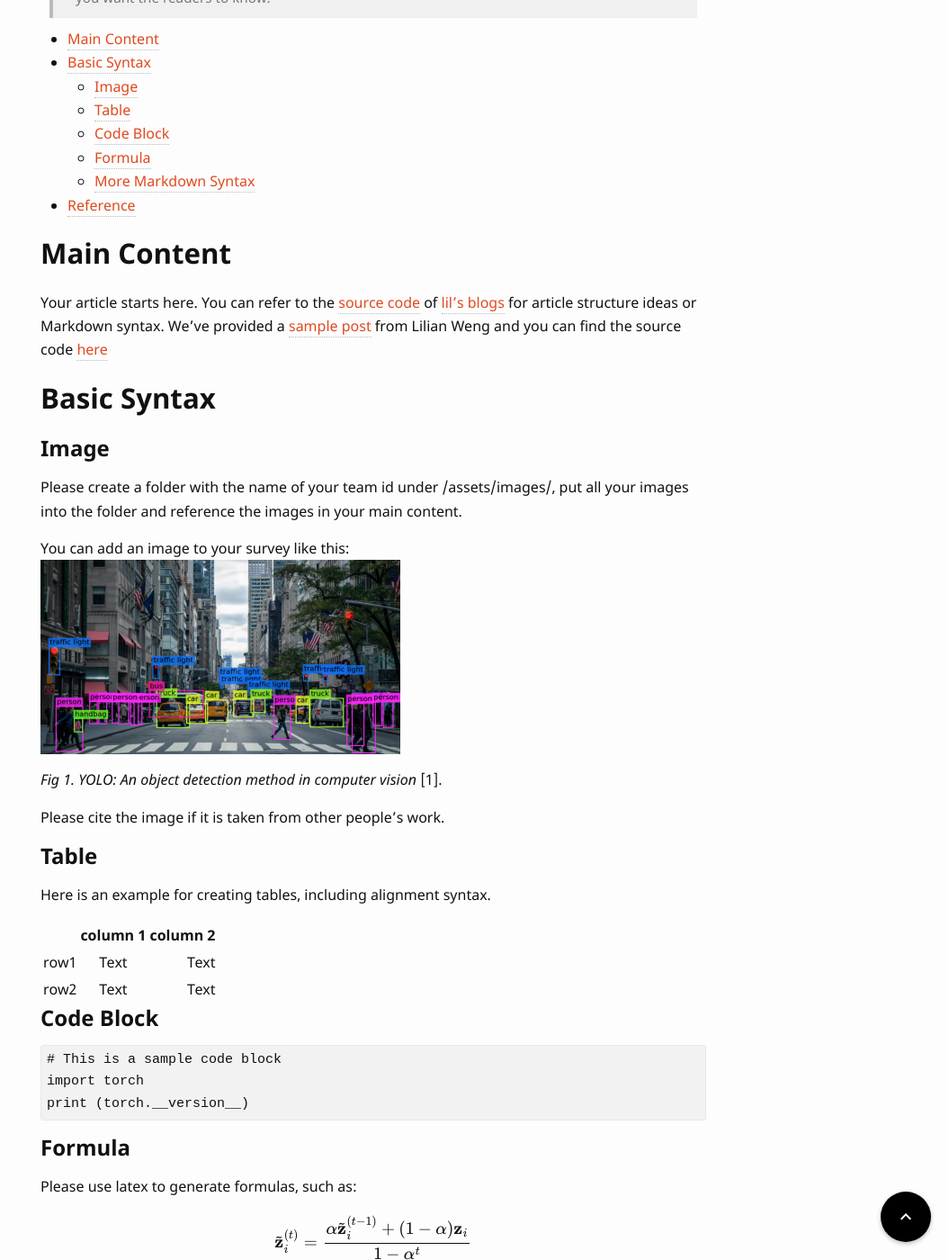
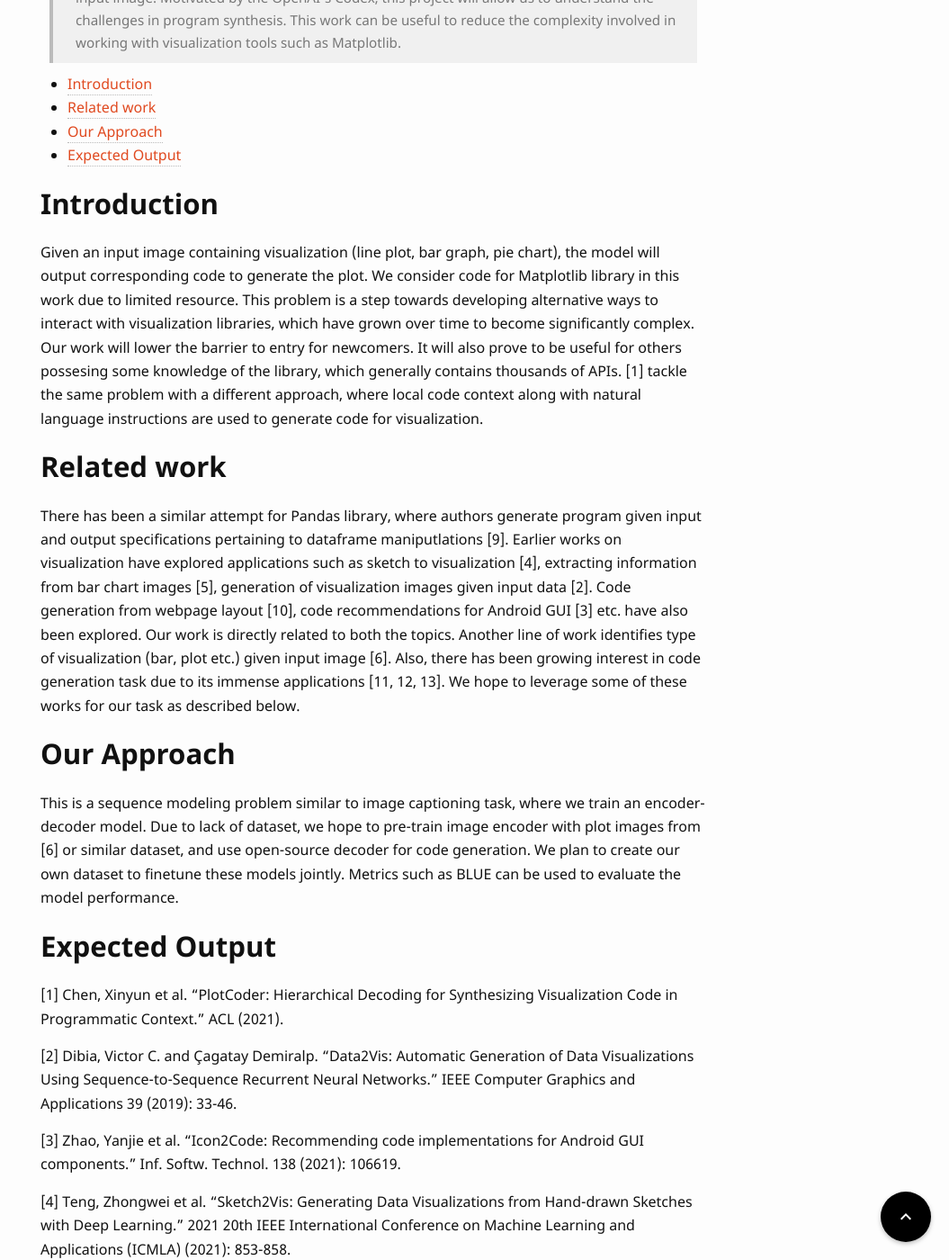
Before and after one commit to UCLAdeepvision/CS269-projects-2022spring, a Jekyll site: the page built from _posts/2022-04-10-team17-plot2code.md, in a window 1280 px wide and 1400 px high, scrolled down 310 px. Shown: the whole window at 90% size, without its empty margins (225-1280 px from the left). Built offline with Jekyll 4.4.1, drawn with Linux system fonts in a browser that asks for light colours; some web fonts are replaced; formulas are drawn with MathJax 3; comment, search, counter and statistics services are not loaded; some of the changed text lies outside the part shown.

Commit message:
Problem description

```diff
--- a/_posts/2022-04-10-team17-plot2code.md
+++ b/_posts/2022-04-10-team17-plot2code.md
@@ -7,13 +7,24 @@ date: 2022-04-10
 ---
 
 
-> This block is a brief introduction of your project. You can put your abstract here or any headers you want the readers to know.
+> In this work, we will explore code generation task when conditioned on visualization plot as input image. Motivated by the OpenAI's Codex, this project will allow us to understand the challenges in program synthesis. This work can be useful to reduce the complexity involved in working with visualization tools such as Matplotlib.
 
 <!--more-->
 {: class="table-of-content"}
 * TOC
 {:toc}
 
+## Introduction
+Given an input image containing visualization (line plot, bar graph, pie chart), the model will output corresponding code to generate the plot. We consider code for Matplotlib library in this work due to limited resource. This problem is a step towards developing alternative ways to interact with visualization libraries, which have grown over time to become significantly complex. Our work will lower the barrier to entry for newcomers. It will also prove to be useful for others possesing some knowledge of the library, which generally contains thousands of APIs. [1] tackle the same problem with a different approach, where local code context along with natural language instructions are used to generate code for visualization.
+
+## Related work
+There has been a similar attempt for Pandas library, where authors generate program given input and output specifications pertaining to dataframe maniputlations [9]. Earlier works on visualization have explored applications such as sketch to visualization [4], extracting information from bar chart images [5], generation of visualization images given input data [2]. Code generation from webpage layout [10], code recommendations for Android GUI [3] etc. have also been explored. Our work is directly related to both the topics. Another line of work identifies type of visualization (bar, plot etc.) given input image [6]. Also, there has been growing interest in code generation task due to its immense applications [11, 12, 13]. We hope to leverage some of these works for our task as described below.
+
+## Our Approach
+This is a sequence modeling problem similar to image captioning task, where we train an encoder-decoder model. Due to lack of dataset, we hope to pre-train image encoder with plot images from [6] or similar dataset, and use open-source decoder for code generation. We plan to create our own dataset to finetune these models jointly. Metrics such as BLUE can be used to evaluate the model performance.
+
+## Expected Output
+<!--
 ## Main Content
 Your article starts here. You can refer to the [source code](https://github.com/lilianweng/lil-log/tree/master/_posts) of [lil's blogs](https://lilianweng.github.io/lil-log/) for article structure ideas or Markdown syntax. We've provided a [sample post](https://ucladeepvision.github.io/CS188-Projects-2022Winter/2017/06/21/an-overview-of-deep-learning.html) from Lilian Weng and you can find the source code [here](https://raw.githubusercontent.com/UCLAdeepvision/CS188-Projects-2022Winter/main/_posts/2017-06-21-an-overview-of-deep-learning.md)
 
@@ -62,6 +73,31 @@ You can find more Markdown syntax at [this page](https://www.markdownguide.org/b
 ## Reference
 Please make sure to cite properly in your work, for example:
 
-[1] Redmon, Joseph, et al. "You only look once: Unified, real-time object detection." *Proceedings of the IEEE conference on computer vision and pattern recognition*. 2016.
+[1] Redmon, Joseph, et al. "You only look once: Unified, real-time object detection." *Proceedings of the IEEE conference on computer vision and pattern recognition*. 2016.-->
+[1] Chen, Xinyun et al. “PlotCoder: Hierarchical Decoding for Synthesizing Visualization Code in Programmatic Context.” ACL (2021).
+
+[2] Dibia, Victor C. and Çagatay Demiralp. “Data2Vis: Automatic Generation of Data Visualizations Using Sequence-to-Sequence Recurrent Neural Networks.” IEEE Computer Graphics and Applications 39 (2019): 33-46.
+
+[3] Zhao, Yanjie et al. “Icon2Code: Recommending code implementations for Android GUI components.” Inf. Softw. Technol. 138 (2021): 106619.
+
+[4] Teng, Zhongwei et al. “Sketch2Vis: Generating Data Visualizations from Hand-drawn Sketches with Deep Learning.” 2021 20th IEEE International Conference on Machine Learning and Applications (ICMLA) (2021): 853-858.
+
+[5] Zhou, Fangfang et al. “Reverse-engineering bar charts using neural networks.” Journal of Visualization 24 (2021): 419-435.
+
+[6] Deng, Dazhen et al. “VisImages: A Fine-Grained Expert-Annotated Visualization Dataset.” IEEE transactions on visualization and computer graphics PP (2022).
+
+[7] Al-Hossami, Erfan and Samira Shaikh. “A Survey on Artificial Intelligence for Source Code: A Dialogue Systems Perspective.” ArXiv abs/2202.04847 (2022).
+
+[8] Borkin, Michelle et al. “What Makes a Visualization Memorable?” IEEE Transactions on Visualization and Computer Graphics 19 (2013): 2306-2315.
+
+[9] Bavishi, Rohan et al. “AutoPandas: neural-backed generators for program synthesis.” Proceedings of the ACM on Programming Languages 3 (2019): 1 - 27.
+
+[10] Beltramelli, Tony. “pix2code: Generating Code from a Graphical User Interface Screenshot.” Proceedings of the ACM SIGCHI Symposium on Engineering Interactive Computing Systems (2018).
+
+[11] Lachaux, Marie-Anne et al. “Unsupervised Translation of Programming Languages.” ArXiv abs/2006.03511 (2020).
+
+[12] Chen, Mark et al. “Evaluating Large Language Models Trained on Code.” ArXiv abs/2107.03374 (2021).
+
+[13] Nijkamp, Erik et al. “A Conversational Paradigm for Program Synthesis.” ArXiv abs/2203.13474 (2022).
 
 ---
```
